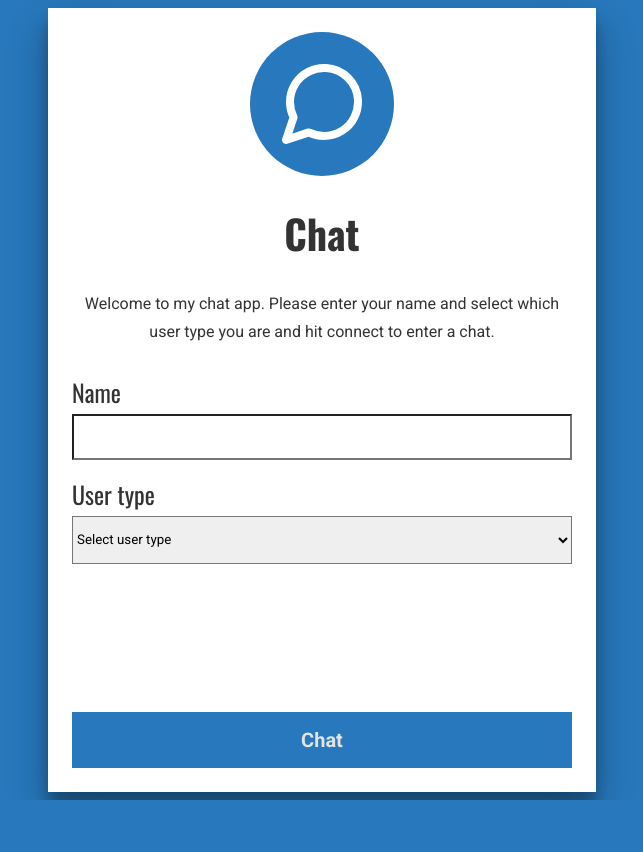
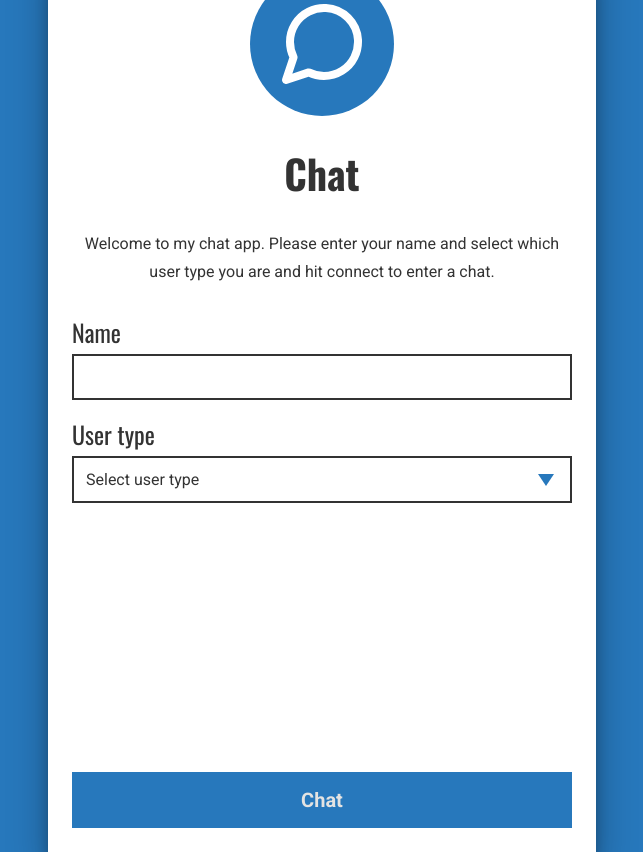
Before and after one commit to mpeck99/chat-app, a Vue app: page / in a window 1280 px wide. Shown: the whole page, without its empty margins (318-961 px from the left). Before the commit the page ends 800 px from the top, so only its background shows below. Built offline with nearby package versions, Linux system fonts and the light colour scheme.

Commit message:
creating a custom select

```diff
--- a/src/components/Home.vue
+++ b/src/components/Home.vue
@@ -13,13 +13,13 @@
         <label for="name">Name</label>
         <input type="text" name="name" id="name" />
       </div>
-      <div class="form-group">
-        <label for="type">User type</label>
-        <select name="type" id="type">
-          <option value="Select user type">Select user type</option>
-          <option value="agent">Agent</option>
-          <option value="client">Client</option>
-        </select>
+      <div class="form-group custom-select">
+        <label for="user" id="user">User type</label>
+        <button class="select-toggle" type="button" aria-haspopup="true" @click='customSelect' id="type">Select user type</button>
+        <ul class="select" role="listbox" aria-expanded="false"  aria-labelledby="user">
+          <li role="option" value="agent" tabindex="0" aria-selected="false">Agent</li>
+          <li role="option" value="client" tabindex="0" aria-selected="false">Client</li>
+        </ul>
       </div>
       <div class="error-wrapper" v-if="errorMsgs[0]" >
         <svg xmlns="http://www.w3.org/2000/svg" viewBox="0 0 24 24" fill="none" stroke="currentColor" stroke-width="2" stroke-linecap="round" stroke-linejoin="round"><circle cx="12" cy="12" r="10"></circle><line x1="12" y1="8" x2="12" y2="12"></line><line x1="12" y1="16" x2="12.01" y2="16"></line></svg>
@@ -27,7 +27,6 @@
           <li v-for="(error, index) in errorMsgs" :key="index">{{ error }}</li>
         </ul>
       </div>
-
     </div>
     <input type="submit" value="Chat" @click="storeData" class="btn" />
   </div>
@@ -48,7 +47,7 @@ export default {
       e.preventDefault();
 
       const name = document.querySelector("#name").value;
-      const userType = document.querySelector("#type").value;
+      const userType = document.querySelector("#type").textContent;
       this.errorMsgs = [];
       if (name === null || name === undefined || name === "" || name === " ") {
         this.errorMsgs.push("Please enter a name");
@@ -75,6 +74,37 @@ export default {
         });
       }
     },
+    customSelect(){
+      const toggler = document.querySelector('.select-toggle');
+      const select = document.querySelector('.select');
+
+        const selectOptions = select.children;
+
+        [...selectOptions].forEach(item => {
+          item.setAttribute('aria-selected', false);
+
+            item.addEventListener ('click', function(){
+              const value = item.textContent;
+              toggler.textContent = value;
+              this.value = value;
+              if(item.getAttribute('aria-selected') !== 'true'){
+                item.setAttribute('aria-selected', true);
+              }
+
+              select.setAttribute('aria-expanded', false);
+              toggler.classList.remove('active');
+            });
+        });
+
+       if(select.getAttribute('aria-expanded') !== 'true'){
+          select.setAttribute('aria-expanded', 'true');
+          toggler.classList.add('active');
+        }
+        else {
+          select.setAttribute('aria-expanded', false);
+          toggler.classList.remove('active');
+        }
+    }
   },
 };
 </script>
@@ -101,8 +131,8 @@ export default {
 }
 
 .error-wrapper {
-  width: calc(100% - 3.5rem);
-  height: 4.5rem;
+  width: calc(100% - 3.100%);
+  height: 4.100%;
 
   display: flex;
   align-items: center;
@@ -163,6 +193,8 @@ export default {
         flex-grow: 1;
 
         border-radius: 0;
+        border: 2px solid var(--black);
+
     }
 
     select {
@@ -192,4 +224,132 @@ export default {
         background-color: var(--blued);
     }
 }
+
+.custom-select {
+  display: flex;
+  flex-direction: column;
+
+  position: relative;
+
+  cursor: pointer;
+
+  *:before, &:after {
+    box-sizing: border-box;
+  }
+
+  .select-toggle {
+    appearance: none;
+
+    position: relative;
+
+    padding: 0.75rem 2rem 0.75rem 0.75rem;
+
+    background: transparent;
+    color: var(--black);
+    border: 2px solid var(--black);
+
+    font-family: var(--body-font);
+    font-size: 1rem;
+    text-align: left;
+
+    &:after {
+      content: '';
+
+      height: 0;
+      width: 0;
+
+      position: absolute;
+      right: 1rem;
+      top: 1rem;
+
+      border-left: 0.5rem solid transparent;
+      border-right: 0.5rem solid transparent;
+      border-top: 0.75rem solid var(--blue);
+
+    }
+
+    &.active {
+      &:after {
+        border-top: 0;
+        border-bottom: 0.75rem solid var(--blue);
+      }
+    }
+  }
+
+  .select {
+
+    padding: 0;
+    margin:0;
+
+    list-style-type: none;
+
+    background: #fff;
+    box-shadow: 0 1px 4px rgba(150, 150, 150, 0.65);
+
+    text-align: left;
+
+    z-index: 10;
+
+    visibility: hidden;
+
+    li {
+      display: flex;
+      flex-direction: column;
+
+      padding: 1rem 0.75rem;
+
+      border-bottom: 1px solid var(--grey);
+
+      &:last-of-type {
+        border-bottom: 0;
+      }
+
+      &:hover, &:focus {
+        background-color: lighten(#e3e3e2, 8%);
+    }
+}
+  }
+
+  .select[aria-expanded="true"] {
+    visibility: visible;
+  }
+}
+
+// .custom-select{
+//   display: flex;
+
+//   position: relative;
+
+//   &:after {
+//     content: '';
+
+//     height: 0;
+//     width: 0;
+
+//     position: absolute;
+//     right: 1rem;
+//     top: 40%;
+//     bottom: 0;
+
+
+//     border-left: 0.45rem solid transparent;
+//     border-right: 0.45rem solid transparent;
+//     border-top: 0.90rem solid var(--blue);
+
+//     pointer-events: none;
+//   }
+
+//   select {
+//     padding: 0.55rem;
+
+//     appearance: none;
+//     ::-ms-expand {
+//       display: none;
+//     }
+
+//     option {
+//       background-color: red;
+//     }
+//   }
+// }
 </style>
```
